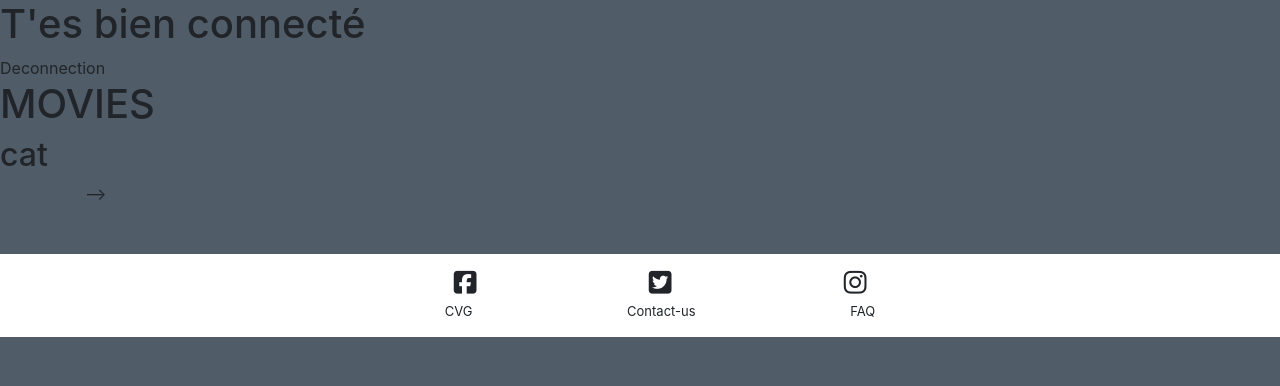
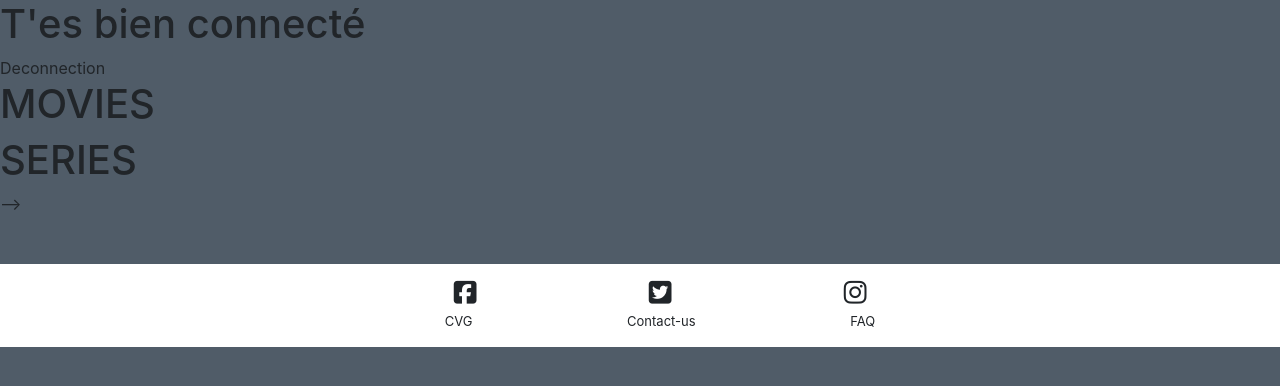
Before and after one commit to Bunyaminserbest/CornFlix, a PHP site: page /view/indexView.php in a window 1280 px wide. Shown: the part 56-442 px from the top of the page. Run offline with PHP 8.4, Linux system fonts and the light colour scheme; some libraries are stand-ins or nearby versions.

Commit message:
2carousels

```diff
--- a/css/carousel.css
+++ b/css/carousel.css
@@ -1,5 +1,5 @@
-#movie1>img, #movie2>img, #movie3>img, #movie4>img{
-      padding: 2%;
+img{
+padding: 2%;
 }
 
 /*.carousel-items{
@@ -23,9 +23,7 @@
 .carousel-inner>div{
       justify-content: center;
 }
-.row{
-      justify-content: center;
-}
+
 .section{
       display: flex;
       flex-direction: column;
--- a/view/indexView.php
+++ b/view/indexView.php
@@ -9,53 +9,55 @@ include('header.php');
 
 
 <h1>MOVIES</h1>
-<h2 id="ij">cat</h2>
 
-<section class="container">
+
 <!--Carousel Movies-->
-  <div class="row">
-  <div id="carouselExampleControls" class="carousel slide" data-ride="carousel">
+<div id="carouselMovies" class="carousel slide" data-ride="carousel">
   <div class="carousel-inner">
-
     <div id="movie1" class="carousel-item test active"></div>
     <div id="movie2" class="carousel-item test"></div>
     <div id="movie3" class="carousel-item test"></div>
     <div id="movie4" class="carousel-item test"></div>
 
-      <a class="carousel-control-prev" href="#carouselExampleControls" role="button" data-slide="prev">
+    <a class="carousel-control-prev" href="#carouselMovies" role="button" data-slide="prev">
       <span class="carousel-control-prev-icon" aria-hidden="true"></span>
       <span class="sr-only">Previous</span>
     </a>
-      <a class="carousel-control-next" href="#carouselExampleControls" role="button" data-slide="next">
+    <a class="carousel-control-next" href="#carouselMovies" role="button" data-slide="next">
       <span class="carousel-control-next-icon" aria-hidden="true"></span>
       <span class="sr-only">Next</span>
     </a>
   </div>
 </div>
-  </div>
+
+
+
+<h1>SERIES</h1>
 <!--Carousel tvShow-->
-<div class="row">
-<div id="carouselExampleControls2" class="carousel slide" data-ride="carousel">
+
+<div id="carouselTvShow" class="carousel slide" data-ride="carousel">
   <div class="carousel-inner">
 
-    <div id="tvShow1" class="carousel-item active"></div>
-    <div id="tvShow2" class="carousel-item"></div>
-    <div id="tvShow3" class="carousel-item"></div>
-    <div id="tvShow4" class="carousel-item"></div>
+    <div id="tvShow1" class="carousel-item test active"></div>
+    <div id="tvShow2" class="carousel-item test"></div>
+    <div id="tvShow3" class="carousel-item test"></div>
+    <div id="tvShow4" class="carousel-item test"></div>
 
-  <a class="carousel-control-prev" href="#carouselExampleControls2" role="button" data-slide="prev">
+    <a class="carousel-control-prev" href="#carouselTvShow" role="button" data-slide="prev">
       <span class="carousel-control-prev-icon" aria-hidden="true"></span>
       <span class="sr-only">Previous</span>
     </a>
-  <a class="carousel-control-next" href="#carouselExampleControls2" role="button" data-slide="next">
+    <a class="carousel-control-next" href="#carouselTvShow" role="button" data-slide="next">
       <span class="carousel-control-next-icon" aria-hidden="true"></span>
       <span class="sr-only">Next</span>
     </a>
+
   </div>
 </div>
-</div>
+
+
 -->
-</section>
+
 <section id="genres">
   <div class="action"></div>
   <div class="adventure"></div>
@@ -69,7 +71,7 @@ include('header.php');
   <div class="history"></div>
   <div class="horror"></div>
   <div class="music"></div>
-</section>
+
 
 
 <script>
@@ -129,9 +131,9 @@ include('header.php');
     .then(response => response.json())
     .then(data=> {
       console.log(data)
-      getPoster(data.results)
+      gettvShow(data.results)
     })
-    function getPoster(movies){
+    function gettvShow(movies){
       for(i=0; i<20; i++){
         if (i<5){
           document.getElementById(`tvShow1`).innerHTML += `<img id="tv${i}" src="https://image.tmdb.org/t/p/w200/${movies[i].poster_path}" class="d-block" alt="">`
@@ -145,7 +147,7 @@ include('header.php');
       }
     }
 
-    getapi()
+
 
 
     </script>
```
Lines whose indentation alone changed are shown as unchanged.
